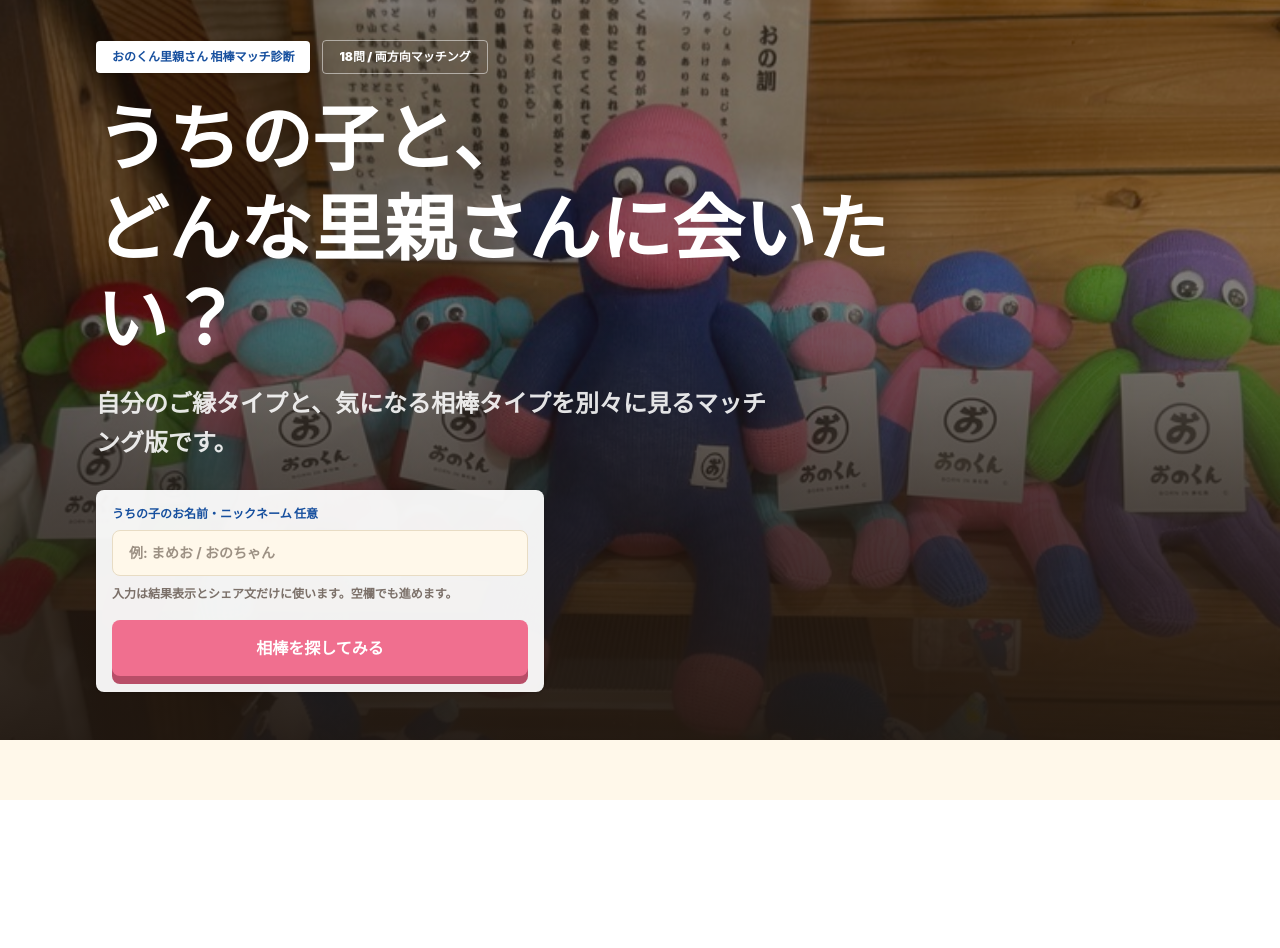
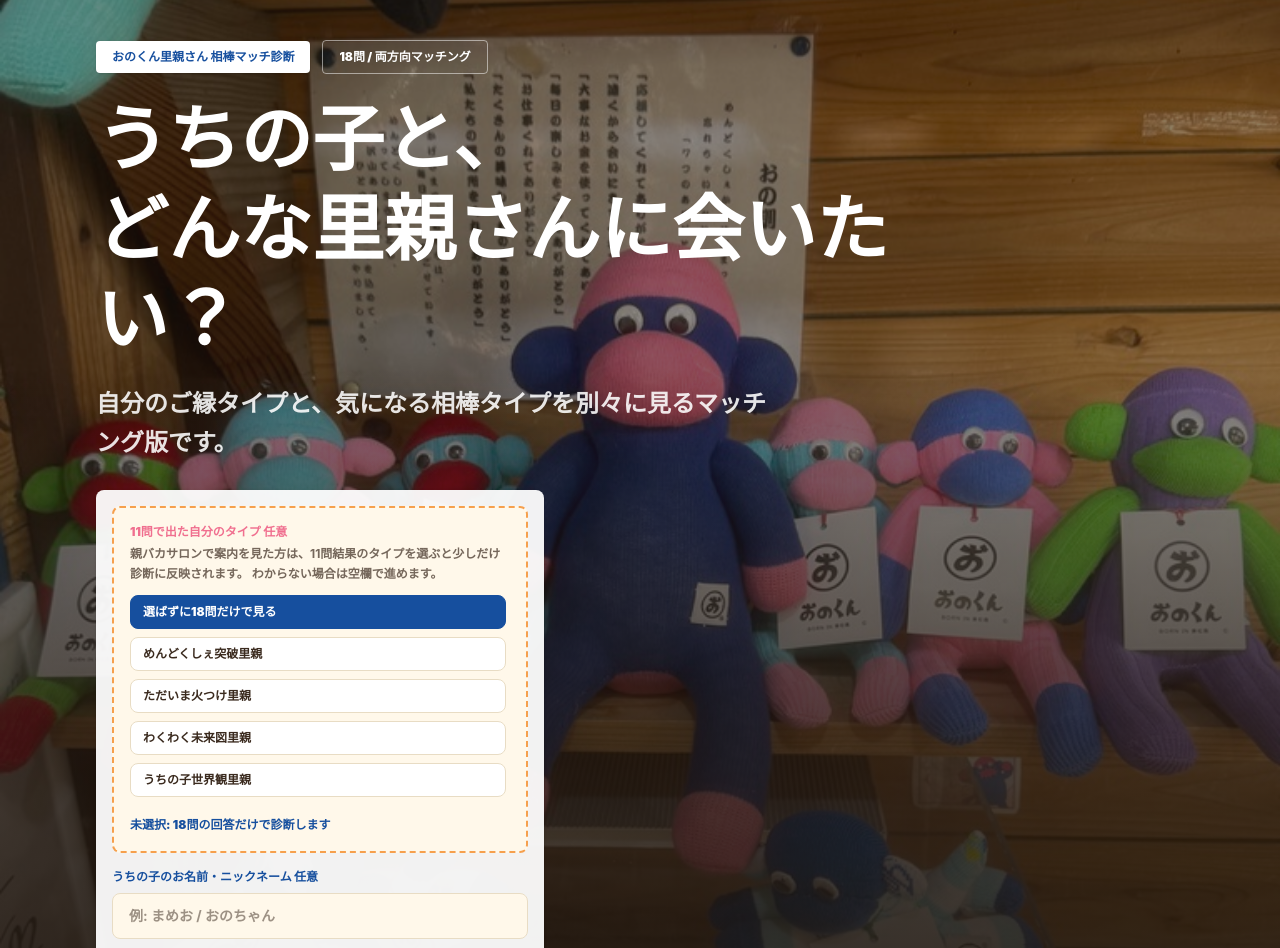
Before and after one commit to hayator11/revolist-diagnosis, a Next.js app: page /research/onokun-satooya-match-18-v1 in a window 1280 px wide. Shown: the top 948 px of the page. Before the commit the page ends 800 px from the top, so only its background shows below. Built offline with nearby package versions, Linux system fonts and the light colour scheme.

Commit message:
move onokun match handoff into type input

```diff
--- a/src/app/research/onokun-satooya-11-v1/_components/OnokunSatooyaResultClient.tsx
+++ b/src/app/research/onokun-satooya-11-v1/_components/OnokunSatooyaResultClient.tsx
@@ -16,7 +16,6 @@ import {
 import { revo111Roles, matchRules } from "@/data/revo111Roles";
 
 const DIAGNOSIS_PATH = "/research/onokun-satooya-11-v1";
-const MATCH_PATH = "/research/onokun-satooya-match-18-v1";
 const ONOKUN_CHILD_NAME_SESSION_KEY = "onokun-satooya-child-name";
 const ONOKUN_OPEN_CHAT_URL =
   "https://line.me/ti/g2/l_r88aCvFnX6D6JqjLQBnIi1zhEatqT-tk2c4Q?utm_source=invitation&utm_medium=link_copy&utm_campaign=default";
@@ -216,33 +215,6 @@ export default function OnokunSatooyaResultClient() {
           </div>
         </section>
 
-        <section className="mb-6 rounded-[8px] border-2 border-dashed border-[#F6A04D] bg-white p-6 shadow-sm">
-          <p className="mb-2 text-xs font-black tracking-[0.16em] text-[#F06F8F]">
-            NEXT QUEST
-          </p>
-          <h2 className="mb-3 text-2xl font-black leading-tight">
-            このタイプを引き継いで、相棒を探す？
-          </h2>
-          <p className="mb-5 text-sm font-bold leading-relaxed text-[#3A2A1E]/75">
-            11問で出た「{mainType.name}」を少しだけ参考にして、18問で相性のよさそうな里親さんタイプを見ます。
-            引き継がずに、18問だけで見ることもできます。
-          </p>
-          <div className="grid gap-3 sm:grid-cols-2">
-            <Link
-              href={`${MATCH_PATH}?baseType=${mainType.key}`}
-              className="rounded-full bg-[#F06F8F] px-6 py-4 text-center text-sm font-black text-white shadow-[0_7px_0_#c95773] transition-transform hover:-translate-y-0.5 active:translate-y-1 active:shadow-[0_3px_0_#c95773]"
-            >
-              結果を引き継いで相棒マッチへ
-            </Link>
-            <Link
-              href={MATCH_PATH}
-              className="rounded-full bg-[#FFF8EA] px-6 py-4 text-center text-sm font-black text-[#164F9E] shadow-sm"
-            >
-              引き継がずに18問だけで見る
-            </Link>
-          </div>
-        </section>
-
         <section className="mb-6 rounded-[8px] border-2 border-dashed border-[#F06F8F] bg-white p-6 shadow-sm">
           <p className="mb-2 text-xs font-black tracking-[0.16em] text-[#F06F8F]">
             OYABAKA ARUARU
@@ -376,7 +348,8 @@ export default function OnokunSatooyaResultClient() {
             </p>
             <h2 className="mb-3 text-xl font-black">同じタイプや相棒を探すなら</h2>
             <p className="mb-5 text-sm font-bold leading-relaxed text-[#3A2A1E]/75">
-              {childLabel}自慢と一緒に「{mainType.name}でした」と投稿すると、同じタイプや相棒タイプの里親さんと話すきっかけになります。
+              {childLabel}自慢と一緒に「{mainType.name}でした」と投稿すると、同じタイプの里親さんと話すきっかけになります。
+              相棒マッチ診断は、親バカサロン内の案内から自分のタイプを選んで進める流れにしています。
             </p>
             <a
               href={ONOKUN_OPEN_CHAT_URL}
@@ -511,18 +484,6 @@ export default function OnokunSatooyaResultClient() {
 
         <div className="grid gap-3">
           <Link
-            href={`${MATCH_PATH}?baseType=${mainType.key}`}
-            className="rounded-full bg-[#F06F8F] px-6 py-4 text-center text-sm font-black text-white shadow-[0_7px_0_#c95773] transition-transform hover:-translate-y-0.5 active:translate-y-1 active:shadow-[0_3px_0_#c95773]"
-          >
-            この結果を引き継いで相棒マッチ診断へ
-          </Link>
-          <Link
-            href={MATCH_PATH}
-            className="rounded-full bg-[#FFF8EA] px-6 py-4 text-center text-sm font-black text-[#164F9E] shadow-sm"
-          >
-            引き継がずに相棒マッチ診断へ
-          </Link>
-          <Link
             href={DIAGNOSIS_PATH}
             className="rounded-full bg-white px-6 py-4 text-center text-sm font-black text-[#164F9E] shadow-sm"
           >
--- a/src/app/research/onokun-satooya-match-18-v1/_components/OnokunSatooyaMatchDiagnosisClient.tsx
+++ b/src/app/research/onokun-satooya-match-18-v1/_components/OnokunSatooyaMatchDiagnosisClient.tsx
@@ -3,7 +3,11 @@
 import Image from "next/image";
 import { useCallback, useEffect, useState } from "react";
 import { useRouter, useSearchParams } from "next/navigation";
-import { getOnokunSatooyaType } from "../../onokun-satooya-11-v1/_data/onokunSatooyaTypes";
+import {
+  getOnokunSatooyaType,
+  onokunSatooyaTypes,
+  type OnokunSatooyaTypeKey,
+} from "../../onokun-satooya-11-v1/_data/onokunSatooyaTypes";
 import {
   ONOKUN_SATOOYA_MATCH_TOTAL_QUESTIONS,
   onokunSatooyaMatchQuestions,
@@ -21,18 +25,21 @@ export default function OnokunSatooyaMatchDiagnosisClient() {
   const router = useRouter();
   const searchParams = useSearchParams();
   const baseTypeKeyParam = searchParams.get("baseType");
-  const baseTypeKey = isValidOnokunSatooyaBaseTypeKey(baseTypeKeyParam)
+  const initialBaseTypeKey = isValidOnokunSatooyaBaseTypeKey(baseTypeKeyParam)
     ? baseTypeKeyParam
-    : null;
-  const baseType = baseTypeKey ? getOnokunSatooyaType(baseTypeKey) : null;
+    : "";
   const [started, setStarted] = useState(false);
   const [childName, setChildName] = useState("");
+  const [selectedBaseTypeKey, setSelectedBaseTypeKey] = useState<OnokunSatooyaTypeKey | "">(
+    initialBaseTypeKey,
+  );
   const [currentIndex, setCurrentIndex] = useState(0);
   const [answers, setAnswers] = useState<number[]>([]);
   const [isAdvancing, setIsAdvancing] = useState(false);
 
   const currentQuestion = onokunSatooyaMatchQuestions[currentIndex];
   const progress = Math.round(((currentIndex + 1) / ONOKUN_SATOOYA_MATCH_TOTAL_QUESTIONS) * 100);
+  const selectedBaseType = selectedBaseTypeKey ? getOnokunSatooyaType(selectedBaseTypeKey) : null;
 
   useOnokunShell();
 
@@ -70,10 +77,10 @@ export default function OnokunSatooyaMatchDiagnosisClient() {
       }
 
       const encoded = encodeOnokunSatooyaMatchAnswers(nextAnswers);
-      const baseTypeQuery = baseTypeKey ? `&baseType=${baseTypeKey}` : "";
+      const baseTypeQuery = selectedBaseTypeKey ? `&baseType=${selectedBaseTypeKey}` : "";
       router.push(`${MATCH_PATH}/result?answers=${encoded}${baseTypeQuery}`);
     },
-    [answers, baseTypeKey, currentIndex, isAdvancing, router],
+    [answers, currentIndex, isAdvancing, router, selectedBaseTypeKey],
   );
 
   if (!started) {
@@ -113,17 +120,47 @@ export default function OnokunSatooyaMatchDiagnosisClient() {
             </div>
 
             <div className="w-full rounded-[8px] bg-white/94 p-4 text-[#3A2A1E] shadow-sm sm:max-w-md">
-              {baseType && (
-                <div className="mb-4 rounded-[8px] border-2 border-dashed border-[#F6A04D] bg-[#FFF8EA] p-4">
-                  <p className="mb-1 text-xs font-black text-[#F06F8F]">
-                    11問結果を引き継ぎ中
-                  </p>
-                  <p className="text-sm font-black leading-relaxed text-[#3A2A1E]">
-                    「{baseType.name}」を少しだけ参考にして、相棒マッチを見ます。
-                  </p>
-                  <LinkLikeReset />
+              <div className="mb-4 rounded-[8px] border-2 border-dashed border-[#F6A04D] bg-[#FFF8EA] p-4">
+                <p className="mb-1 text-xs font-black text-[#F06F8F]">
+                  11問で出た自分のタイプ 任意
+                </p>
+                <p className="mb-3 text-xs font-bold leading-relaxed text-[#3A2A1E]/70">
+                  親バカサロンで案内を見た方は、11問結果のタイプを選ぶと少しだけ診断に反映されます。
+                  わからない場合は空欄で進めます。
+                </p>
+                <div className="mb-3 grid max-h-52 gap-2 overflow-y-auto pr-1">
+                  <button
+                    type="button"
+                    onClick={() => setSelectedBaseTypeKey("")}
+                    className={`rounded-[8px] border px-3 py-2 text-left text-xs font-black transition ${
+                      selectedBaseTypeKey === ""
+                        ? "border-[#164F9E] bg-[#164F9E] text-white"
+                        : "border-[#E8DCC4] bg-white text-[#3A2A1E]"
+                    }`}
+                  >
+                    選ばずに18問だけで見る
+                  </button>
+                  {onokunSatooyaTypes.map((type) => (
+                    <button
+                      key={type.key}
+                      type="button"
+                      onClick={() => setSelectedBaseTypeKey(type.key)}
+                      className={`rounded-[8px] border px-3 py-2 text-left text-xs font-black transition ${
+                        selectedBaseTypeKey === type.key
+                          ? "border-[#F06F8F] bg-[#F06F8F] text-white"
+                          : "border-[#E8DCC4] bg-white text-[#3A2A1E]"
+                      }`}
+                    >
+                      {type.name}
+                    </button>
+                  ))}
                 </div>
-              )}
+                <p className="text-xs font-black leading-relaxed text-[#164F9E]">
+                  {selectedBaseType
+                    ? `選択中: ${selectedBaseType.name}`
+                    : "未選択: 18問の回答だけで診断します"}
+                </p>
+              </div>
               <label className="mb-2 block text-xs font-black text-[#164F9E]">
                 うちの子のお名前・ニックネーム 任意
               </label>
@@ -231,17 +268,6 @@ export default function OnokunSatooyaMatchDiagnosisClient() {
   );
 }
 
-function LinkLikeReset() {
-  return (
-    <a
-      href={MATCH_PATH}
-      className="mt-3 inline-flex text-xs font-black text-[#164F9E] underline underline-offset-4"
-    >
-      引き継がずに診断する
-    </a>
-  );
-}
-
 function useOnokunShell() {
   useEffect(() => {
     const nav = document.body.querySelector(":scope > nav") as HTMLElement | null;
--- a/src/app/research/onokun-satooya-match-18-v1/_components/OnokunSatooyaMatchResultClient.tsx
+++ b/src/app/research/onokun-satooya-match-18-v1/_components/OnokunSatooyaMatchResultClient.tsx
@@ -52,7 +52,7 @@ export default function OnokunSatooyaMatchResultClient() {
         `${childLabel}の相棒マッチ診断`,
         `私は「${resultState.mainType.name}」、気になる相棒は「${resultState.recommendedPartnerType.name}」でした。`,
         resultState.baseType
-          ? `11問の「${resultState.baseType.name}」も引き継いで見ています。`
+          ? `入力した11問タイプ「${resultState.baseType.name}」も参考にしています。`
           : "18問だけで相棒タイプを見ています。",
         resultState.postPrompt,
         "おのくん里親さん 相棒マッチ診断",
@@ -178,9 +178,9 @@ export default function OnokunSatooyaMatchResultClient() {
           </p>
           <div className="grid gap-3 sm:grid-cols-2">
             <MatchMiniCard
-              title="引き継いだ11問タイプ"
-              body={resultState.baseType?.name ?? "引き継ぎなし"}
-              sub={resultState.baseType ? "入口で見えたご縁タイプ" : "18問単体で診断"}
+              title="入力した11問タイプ"
+              body={resultState.baseType?.name ?? "入力なし"}
+              sub={resultState.baseType ? "自分で選んだ入口タイプ" : "18問単体で診断"}
             />
             <MatchMiniCard
               title="18問で強く出たタイプ"
```
Also changed, not shown: 1 other file (tests, documents, lock files or other folders).
